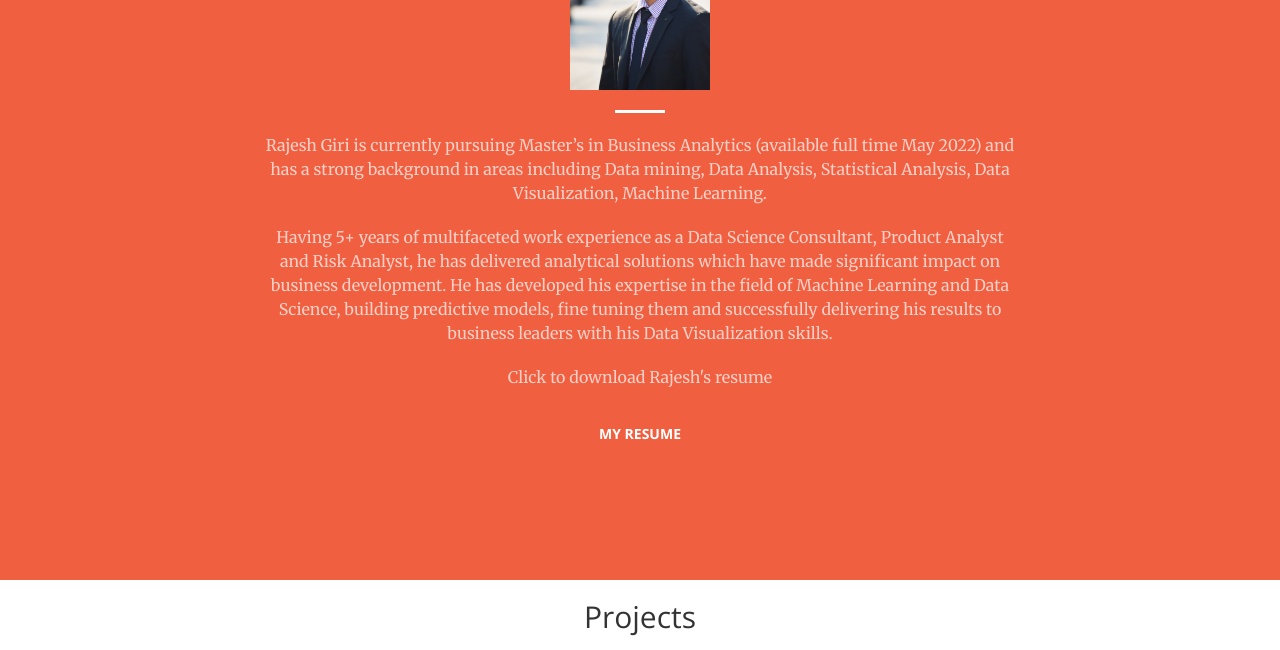
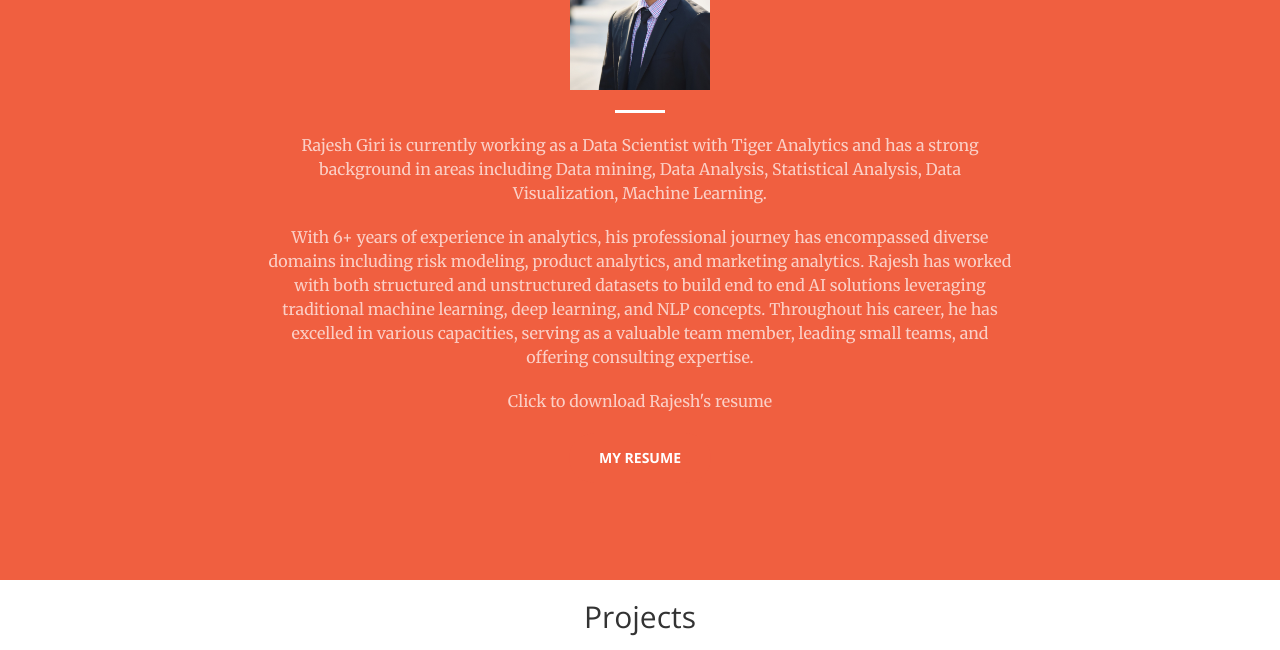
Before and after one commit to rajesh-giri/rajesh-giri.github.io, a plain HTML site: page index.html in a window 1280 px wide. Shown: the part 1020-1670 px from the top of the page. Drawn offline with nearby package versions, Linux system fonts and the light colour scheme.

Commit message:
Update index.html

```diff
--- a/index.html
+++ b/index.html
@@ -110,8 +110,8 @@
             <div class="row">
                 <div class="col-lg-8 col-lg-offset-2 text-center">
                     <hr class="light">
-                    <p class="text-faded"> Rajesh Giri is currently pursuing Master’s in Business Analytics (available full time May 2022) and has a strong background in areas including Data mining, Data Analysis, Statistical Analysis, Data Visualization, Machine Learning. </p>
-                    <p class="text-faded"> Having 5+ years of multifaceted work experience as a Data Science Consultant, Product Analyst and Risk Analyst, he has delivered analytical solutions which have made significant impact on business development. He has developed his expertise in the field of Machine Learning and Data Science, building predictive models, fine tuning them and successfully delivering his results to business leaders with his Data Visualization skills. </p>
+                    <p class="text-faded"> Rajesh Giri is currently working as a Data Scientist with Tiger Analytics and has a strong background in areas including Data mining, Data Analysis, Statistical Analysis, Data Visualization, Machine Learning. </p>
+                    <p class="text-faded"> With 6+ years of experience in analytics, his professional journey has encompassed diverse domains including risk modeling, product analytics, and marketing analytics. Rajesh has worked with both structured and unstructured datasets to build end to end AI solutions leveraging traditional machine learning, deep learning, and NLP concepts. Throughout his career, he has excelled in various capacities, serving as a valuable team member, leading small teams, and offering consulting expertise. </p>
                     <p class="text-faded">Click to download Rajesh's resume<p>
                     <a class="btn btn-primary btn-xl" href="/file/Rajesh_Giri_DS.pdf" download>My Resume</a>
                 </div>
```
